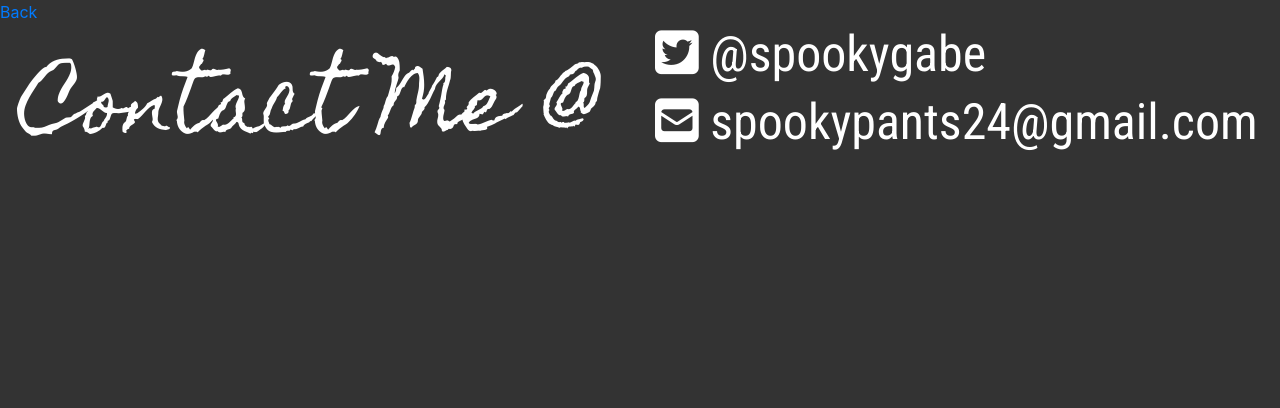
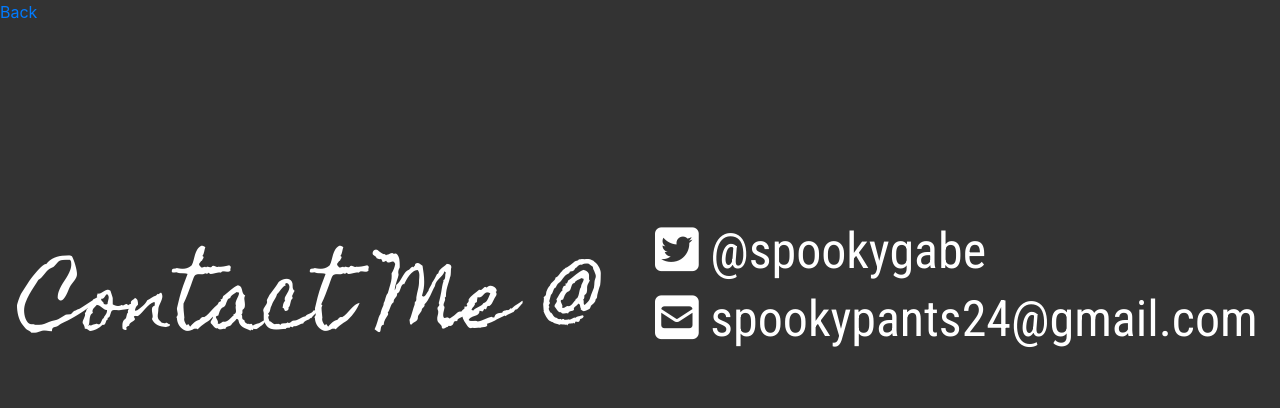
Before and after one commit to spookypants/portfolio, a plain HTML site: page contact.html in a window 1280 px wide. Drawn offline with nearby package versions, Linux system fonts and the light colour scheme.

Commit message:
update contact sheet

```diff
--- a/contact.html
+++ b/contact.html
@@ -18,10 +18,10 @@
 <body>
     <a href="index.html">Back</a>
     <div class="row">
-        <div class="col-md-6">
+        <div class="col-md-6 cont-page">
             <h1>Contact Me @</h1>
         </div>
-        <div class="col-md-6 contact">
+        <div class="col-md-6 contact-text cont-page">
             <h3><i class="fab fa-twitter-square"></i> @spookygabe</h3>
             <h3><i class="fas fa-envelope-square"></i> spookypants24@gmail.com</h3>
         </div>
--- a/style.css
+++ b/style.css
@@ -153,9 +153,13 @@ a .contact {
     height: 25px;
 }
 
-.contact {
+.contact-text {
     color: white;
     font-family: 'Arimo', sans-serif;
+}
+
+.cont-page {
+    margin-top: 15%;
 }
 
 /* li:hover {
```
